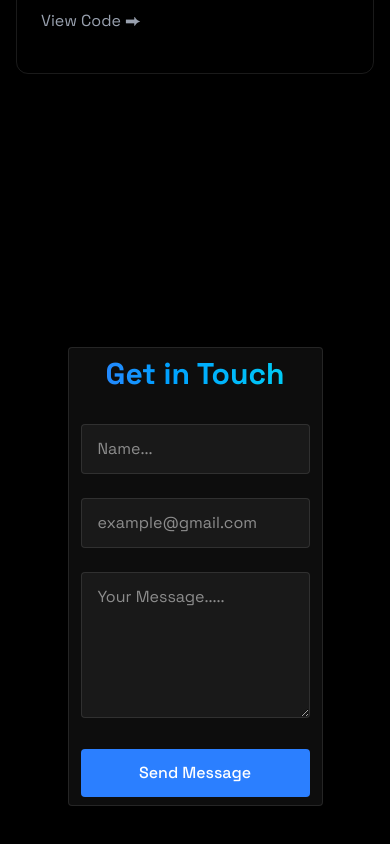
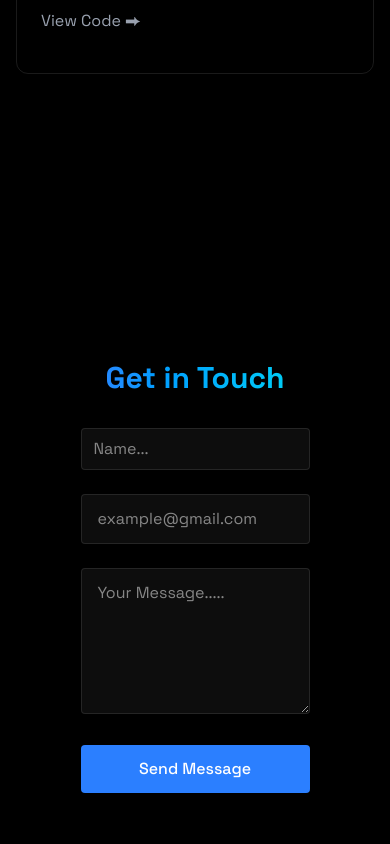
Before and after one commit to enochoba801/Enoch-portfolio, a React (Vite) app: page / in a window 390 px wide. Shown: the part 4108-4952 px from the top of the page. Built offline with nearby package versions, Linux system fonts and the light colour scheme.

Commit message:
update contact

```diff
--- a/src/components/sections/Contact.jsx
+++ b/src/components/sections/Contact.jsx
@@ -31,7 +31,7 @@ export const Contact = () => {
       className="min-h-screen flex items-center justify-center py-20"
     >
       <RevealOnScroll>
-        <div className="w-full bg-white/5 border border-white/10 rounded px-3 sm:px-4 py-2 sm:py-3 text-white transition focus:outline-none focus:border-blue-500 focus:bg-blue-500/5">
+        <div className="px-4 w-full max-w-md sm:max-w-lg md:max-w-2xl lg:max-w-3xl mx-auto">
           <h2 className="text-3xl font-bold mb-8 bg-gradient-to-r from-blue-500 to-cyan-400 bg-clip-text text-transparent text-center">
             Get in Touch
           </h2>
@@ -43,7 +43,7 @@ export const Contact = () => {
                 name="name"
                 required
                 value={formData.name}
-                className="w-full bg-white/5 border border-white/10 rounded px-4 py-3 text-white transition focus:outline-none focus:border-blue-500 focus:bg-blue-500/5"
+                className="w-full bg-white/5 border border-white/10 rounded px-3 sm:px-4 py-2 sm:py-3 text-white transition focus:outline-none focus:border-blue-500 focus:bg-blue-500/5"
                 placeholder="Name..."
                 onChange={(e) =>
                   setFormData({ ...formData, name: e.target.value })
```
